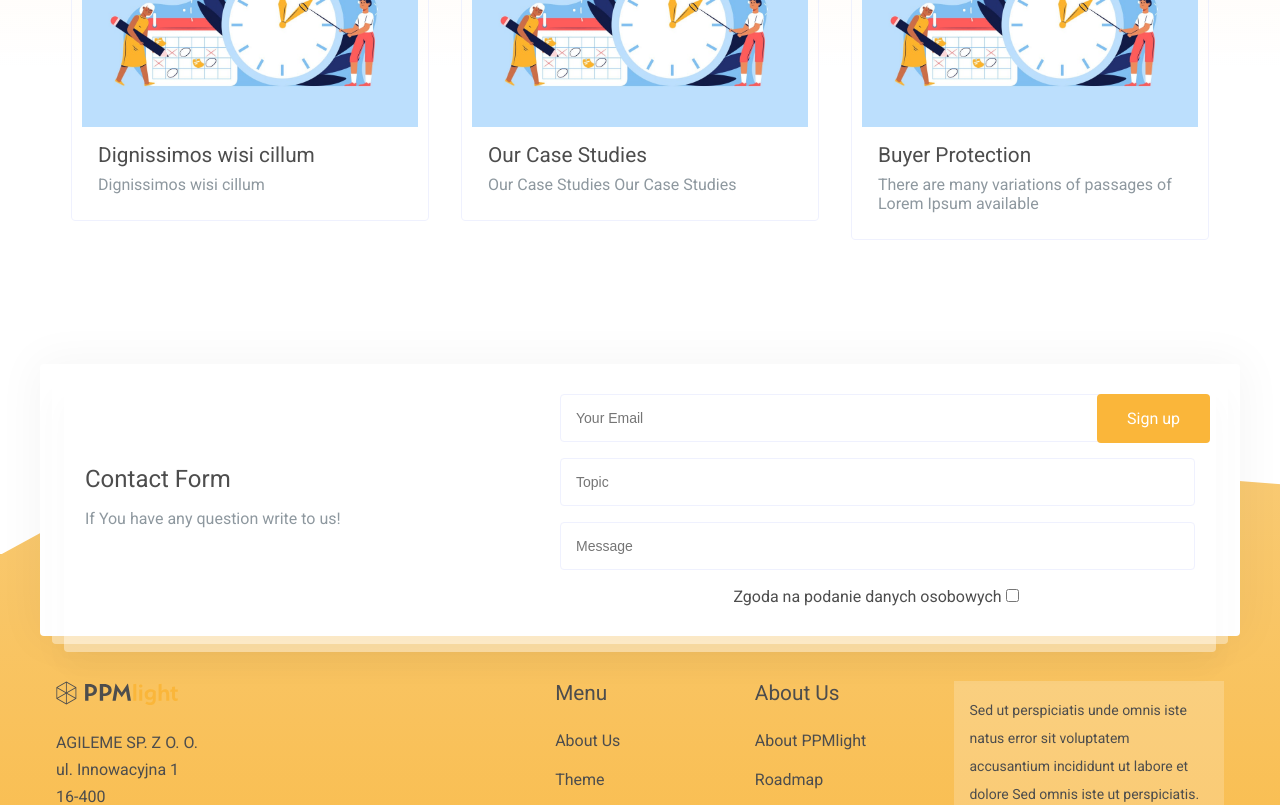
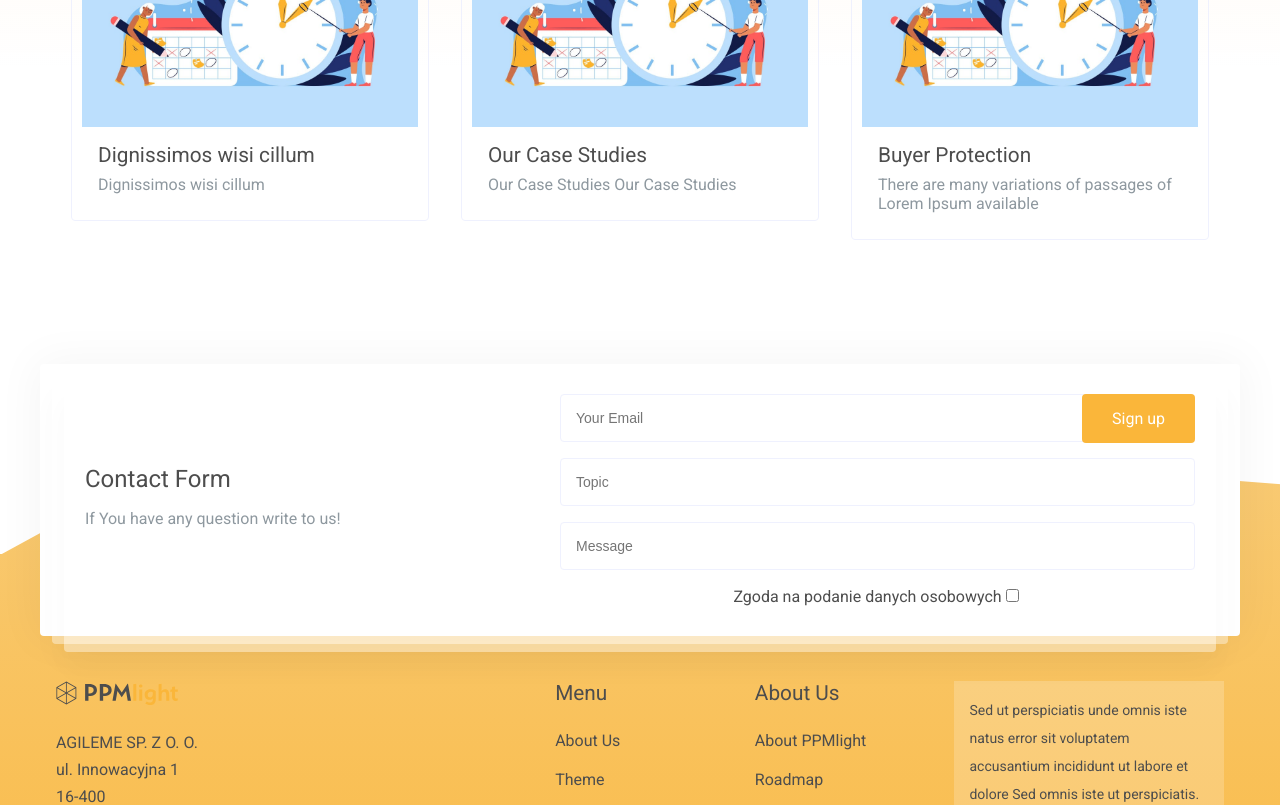
Before and after one commit to MarcinGazda/PPMLight.WWW, a React (Vite) app: page / in a window 1280 px wide. Shown: the part 3696-4501 px from the top of the page. Built offline with nearby package versions, Linux system fonts and the light colour scheme.

Commit message:
fix: change sign up button place in footer

```diff
--- a/src/views/Footer/index.module.scss
+++ b/src/views/Footer/index.module.scss
@@ -205,7 +205,7 @@
 
           .subBtn {
             position: absolute;
-            right: 0;
+            right: 15px;
             padding: 15px 30px;
             border: none;
             background: $orange;
```
